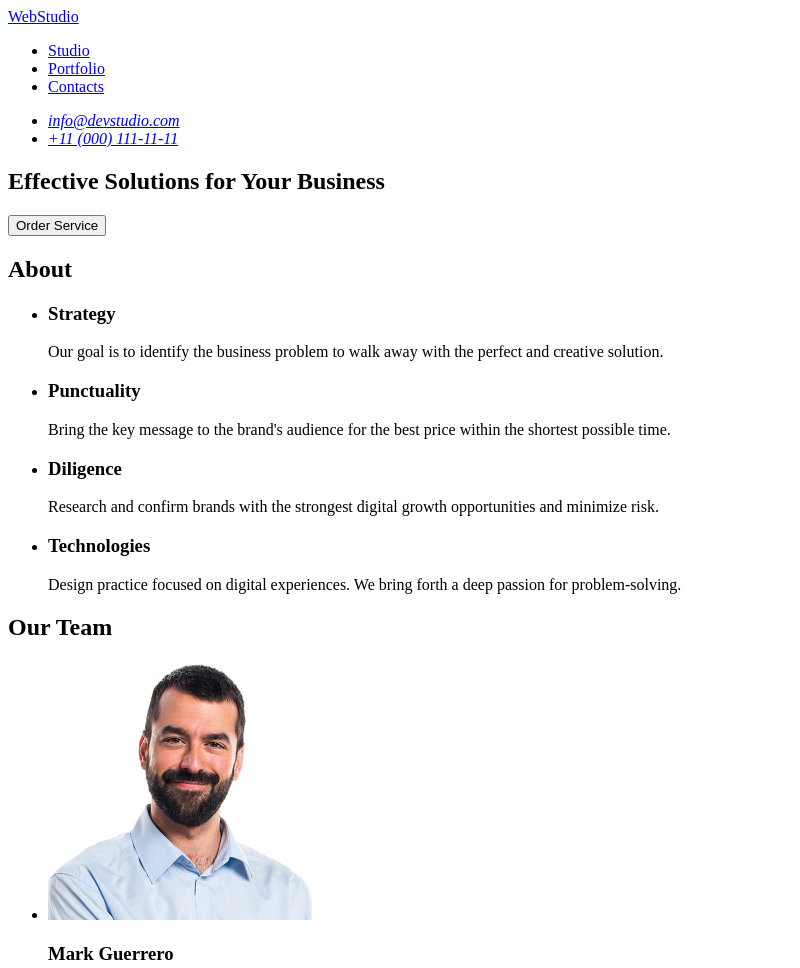
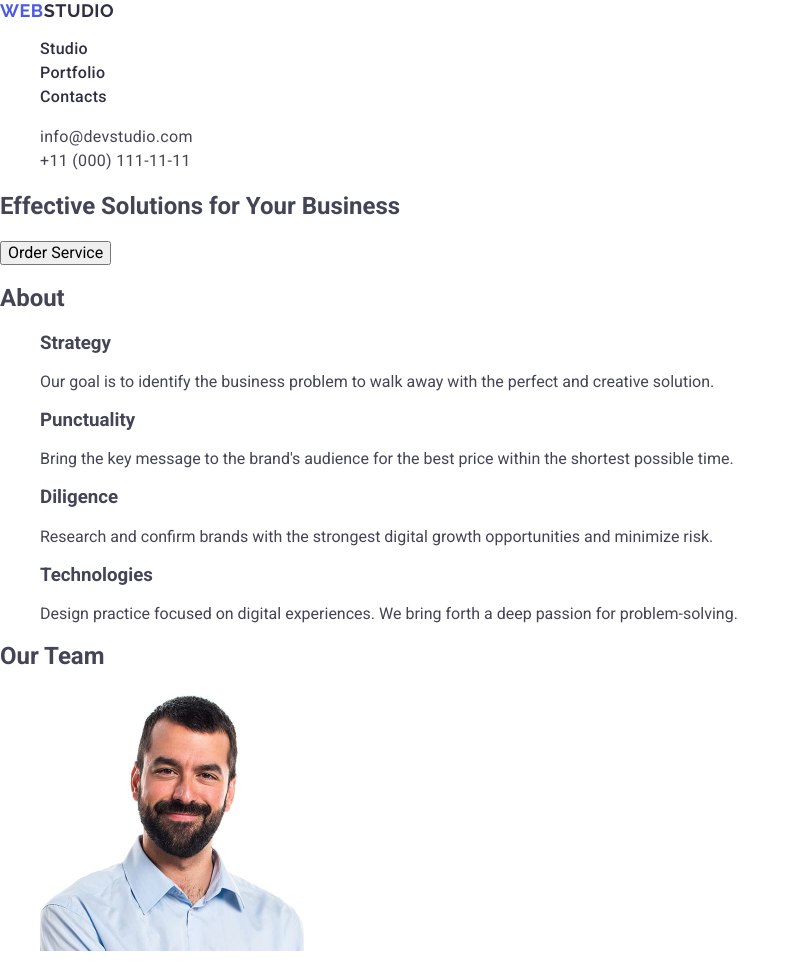
Before and after one commit to O-Zamkovaya/goit-markup-hw-02, a plain HTML site: page index.html in a window 1280 px wide. Shown: the top 968 px of the page, without its empty margins (0-800 px from the left). Drawn offline with nearby package versions, Linux system fonts and the light colour scheme.

Commit message:
add styles header

```diff
--- /dev/null
+++ b/css/styles.css
@@ -0,0 +1,64 @@
+/* font-family: "Raleway", sans-serif;
+font-family: "Roboto", sans-serif; */
+
+body {
+  font-family: "Roboto", sans-serif;
+  color: #434455;
+  background-color: #fff;
+}
+
+ul,
+ol {
+  list-style-type: none;
+}
+
+a {
+  text-decoration: none;
+}
+
+.logo {
+  font-family: "Raleway", sans-serif;
+  font-weight: 700;
+  font-size: 18px;
+  line-height: 1.17;
+  letter-spacing: 0.03em;
+  text-transform: uppercase;
+  color: #4d5ae5;
+}
+
+.header-logo .logo-part {
+  color: #2e2f42;
+}
+
+.footer-logo .logo-part {
+  color: #f4f4fd;
+}
+.nav-link {
+  font-weight: 500;
+  font-size: 16px;
+  line-height: 1.5;
+  letter-spacing: 0.02em;
+  color: #2e2f42;
+}
+
+.contacts {
+  font-style: normal;
+}
+
+.contacts-link {
+  font-size: 16px;
+  line-height: 1.5;
+  letter-spacing: 0.02em;
+  color: #434455;
+}
+
+.nav-link:hover,
+.nav-link:focus,
+.contacts-link:hover,
+.contacts-link:focus {
+  color: #404bbf;
+}
+
+.page-footer {
+  background: #2e2f42;
+}
--- a/index.html
+++ b/index.html
@@ -4,23 +4,52 @@
     <meta charset="UTF-8" />
     <meta name="viewport" content="width=device-width, initial-scale=1.0" />
     <title>WebStudio</title>
+
+    <link
+      rel="stylesheet"
+      href="https://cdnjs.cloudflare.com/ajax/libs/modern-normalize/3.0.1/modern-normalize.min.css"
+      integrity="sha512-q6WgHqiHlKyOqslT/lgBgodhd03Wp4BEqKeW6nNtlOY4quzyG3VoQKFrieaCeSnuVseNKRGpGeDU3qPmabCANg=="
+      crossorigin="anonymous"
+      referrerpolicy="no-referrer"
+    />
+
+    <link rel="preconnect" href="https://fonts.googleapis.com" />
+    <link rel="preconnect" href="https://fonts.gstatic.com" crossorigin />
+    <link
+      href="https://fonts.googleapis.com/css2?family=Raleway:wght@700&family=Roboto:wght@400;500;700&display=swap"
+      rel="stylesheet"
+    />
+
+    <link rel="stylesheet" href="./css/styles.css" />
   </head>
   <body>
-    <header>
-      <nav>
-        <a href="./index.html">WebStudio</a>
+    <header class="page-header">
+      <nav class="header-nav">
+        <a class="logo header-logo" href="./index.html"
+          >Web<span class="logo-part">Studio</span></a
+        >
 
-        <ul>
-          <li><a href="#">Studio</a></li>
-          <li><a href="#">Portfolio</a></li>
-          <li><a href="#">Contacts</a></li>
+        <ul class="nav-list">
+          <li class="nav-item">
+            <a class="nav-link" href="./index.html">Studio</a>
+          </li>
+          <li class="nav-item"><a class="nav-link" href="">Portfolio</a></li>
+          <li class="nav-item"><a class="nav-link" href="">Contacts</a></li>
         </ul>
       </nav>
 
-      <address>
-        <ul>
-          <li><a href="mailto:info@devstudio.com">info@devstudio.com</a></li>
-          <li><a href="tel:+110001111111">+11 (000) 111-11-11</a></li>
+      <address class="contacts">
+        <ul class="contacts-list">
+          <li class="contacts-item">
+            <a class="contacts-link" href="mailto:info@devstudio.com"
+              >info@devstudio.com</a
+            >
+          </li>
+          <li class="contacts-item">
+            <a class="contacts-link" href="tel:+110001111111"
+              >+11 (000) 111-11-11</a
+            >
+          </li>
         </ul>
       </address>
     </header>
@@ -120,8 +149,10 @@
         </ul>
       </section>
     </main>
-    <footer>
-      <a href="./index.html">WebStudio</a>
+    <footer class="page-footer">
+      <a class="logo footer-logo" href="./index.html"
+        >Web<span class="logo-part">Studio</span></a
+      >
       <p>
         Increase the flow of customers and sales for your business with digital
         marketing & growth solutions.
```
